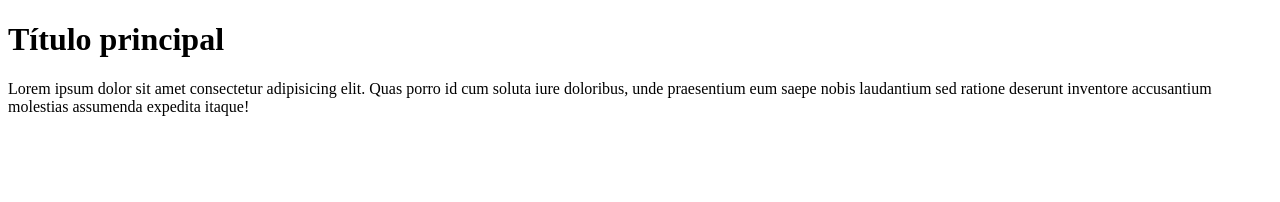
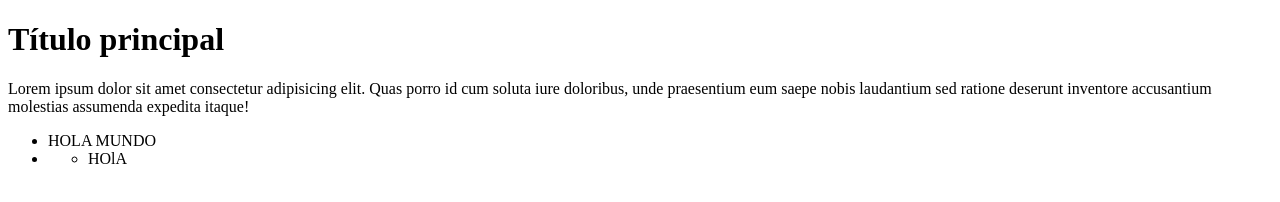
Before and after one commit to ingdanielbs/prueba550, a plain HTML site: page index.html in a window 1280 px wide. Drawn offline with Linux system fonts and the light colour scheme.

Commit message:
actualizo index.html

```diff
--- a/index.html
+++ b/index.html
@@ -8,5 +8,13 @@
 <body>
     <h1>Título principal</h1>
     <p>Lorem ipsum dolor sit amet consectetur adipisicing elit. Quas porro id cum soluta iure doloribus, unde praesentium eum saepe nobis laudantium sed ratione deserunt inventore accusantium molestias assumenda expedita itaque!</p>
+    <ul>
+        <li>HOLA MUNDO</li>
+        <li>
+            <ul>
+                <li>HOlA</li>
+            </ul>
+        </li>
+    </ul>
 </body>
 </html>
```
